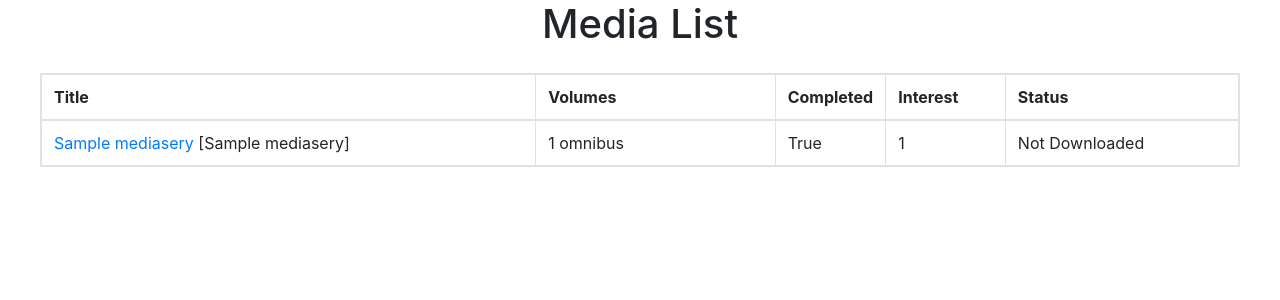
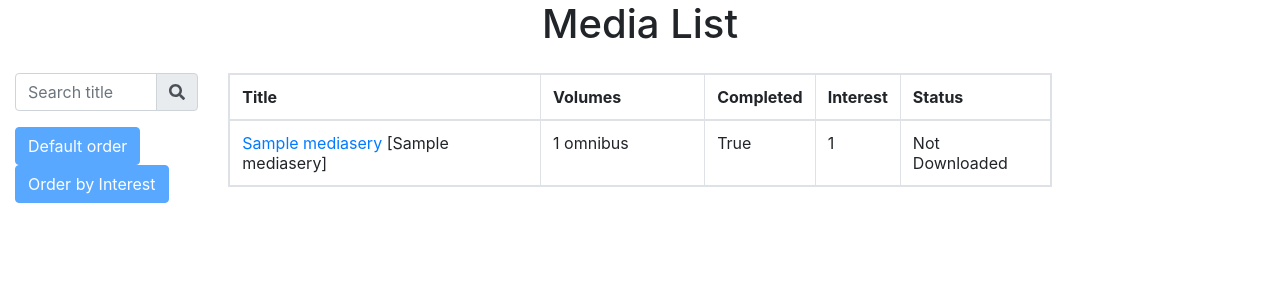
Before and after one commit to mincem/media_list, a Django app: page /media_list/ in a window 1280 px wide. Shown: the part 56-356 px from the top of the page. Run offline with Django 3.2, Linux system fonts and the light colour scheme; tables that the repository leaves empty hold one stand-in row (values such as "Sample post"); some libraries are stand-ins or nearby versions.

Commit message:
Add filter by title

```diff
--- a/src/media_list/models.py
+++ b/src/media_list/models.py
@@ -9,6 +9,9 @@ STATUS_CHOICES = (
 
 
 class MediaSeries(models.Model):
+    class Meta:
+        ordering = ['title', ]
+
     title = models.CharField(max_length=255)
     alternate_title = models.CharField(blank=True, max_length=255)
     volumes = models.IntegerField(default=0)
--- a/src/media_list/static/media_list/js/list.js
+++ b/src/media_list/static/media_list/js/list.js
@@ -11,4 +11,11 @@ $(document).ready(function () {
       }
     });
   });
+
+  $("#filters").find('.filter-title').on('keyup', function () {
+    let value = $(this).val().toLowerCase();
+    $('#media-list').find('tbody').find('tr').filter(function () {
+      $(this).toggle($(this).find('.ml-cell-title').text().toLowerCase().indexOf(value) > -1)
     });
+  });
+});
--- a/src/media_list/static/media_list/style.css
+++ b/src/media_list/static/media_list/style.css
@@ -1,11 +1,6 @@
 h1 {
     text-align: center;
     margin-bottom: 25px;
-}
-
-#content {
-    max-width: 1200px;
-    margin: auto;
 }
 
 #media-list {
--- a/src/media_list/templates/media_list/base.html
+++ b/src/media_list/templates/media_list/base.html
@@ -2,12 +2,12 @@
 
 <html lang="en">
 <head>
-    <title>{% block title %}Media List{% endblock title %} - Media List</title>
+  <title>{% block title %}Media List{% endblock title %} - Media List</title>
 
-    <link rel="stylesheet" href="https://stackpath.bootstrapcdn.com/bootstrap/4.3.1/css/bootstrap.min.css"
-          integrity="sha384-ggOyR0iXCbMQv3Xipma34MD+dH/1fQ784/j6cY/iJTQUOhcWr7x9JvoRxT2MZw1T" crossorigin="anonymous">
-    <link rel="stylesheet" type="text/css" href="{% static 'media_list/style.css' %}">
-    <link rel="shortcut icon" type="image/png" href="{% static 'favicon.ico' %}"/>
+  <link rel="stylesheet" href="https://stackpath.bootstrapcdn.com/bootstrap/4.3.1/css/bootstrap.min.css"
+        integrity="sha384-ggOyR0iXCbMQv3Xipma34MD+dH/1fQ784/j6cY/iJTQUOhcWr7x9JvoRxT2MZw1T" crossorigin="anonymous">
+  <link rel="stylesheet" type="text/css" href="{% static 'media_list/style.css' %}">
+  <link rel="shortcut icon" type="image/png" href="{% static 'favicon.ico' %}"/>
 </head>
 
 <body>
@@ -29,8 +29,10 @@
 </nav>
 
 <div id="content">
+  <div class="container-fluid">
     {% block content %}
     {% endblock %}
+  </div>
 </div>
 
 <script src="https://code.jquery.com/jquery-3.3.1.min.js" crossorigin="anonymous"
@@ -39,6 +41,8 @@
         integrity="sha384-UO2eT0CpHqdSJQ6hJty5KVphtPhzWj9WO1clHTMGa3JDZwrnQq4sF86dIHNDz0W1"></script>
 <script src="https://stackpath.bootstrapcdn.com/bootstrap/4.3.1/js/bootstrap.min.js" crossorigin="anonymous"
         integrity="sha384-JjSmVgyd0p3pXB1rRibZUAYoIIy6OrQ6VrjIEaFf/nJGzIxFDsf4x0xIM+B07jRM"></script>
+<script defer src="https://use.fontawesome.com/releases/v5.8.1/js/all.js" crossorigin="anonymous"
+        integrity="sha384-g5uSoOSBd7KkhAMlnQILrecXvzst9TdC09/VM+pjDTCM+1il8RHz5fKANTFFb+gQ"></script>
 
 {% block extra_js %}{% endblock %}
 
--- a/src/media_list/templates/media_list/index.html
+++ b/src/media_list/templates/media_list/index.html
@@ -7,6 +7,31 @@
 
   <h1>Media List</h1>
 
+  <div class="row">
+    <div class="col-2">
+      <div id="filters">
+
+        <div class="input-group mb-3">
+          <input type="text" class="form-control filter-title" placeholder="Search title">
+
+          <div class="input-group-append">
+            <span class="input-group-text">
+              <i class="fas fa-search"></i>
+            </span>
+          </div>
+        </div>
+
+        <button type="button" class="btn btn-primary" disabled>
+          Default order
+        </button>
+
+        <button type="button" class="btn btn-primary" disabled>
+          Order by Interest
+        </button>
+      </div>
+    </div>
+
+    <div class="col-8">
       <div id="media-list">
         <table class="table table-hover table-bordered table-responsive">
           <thead>
@@ -22,7 +47,7 @@
           <tbody>
           {% for series in series_list %}
             <tr class="ml-row" data-detail-url="{% url 'detail' series.id %}">
-                    <td>
+              <td class="ml-cell-title">
                 <a href="{{ series.url }}">{{ series.title }}</a>
                 {% if series.alternate_title %}
                   [{{ series.alternate_title }}]
@@ -41,6 +66,8 @@
           </tbody>
         </table>
       </div>
+    </div>
+  </div>
 
   <div class="modal fade" id="details-modal" tabindex="-1" role="dialog" aria-hidden="true">
     <div class="modal-dialog modal-xl">
```
Also changed, not shown: src/media_list/templates/media_list/detail.html (indentation only). Lines whose indentation alone changed are shown as unchanged.
